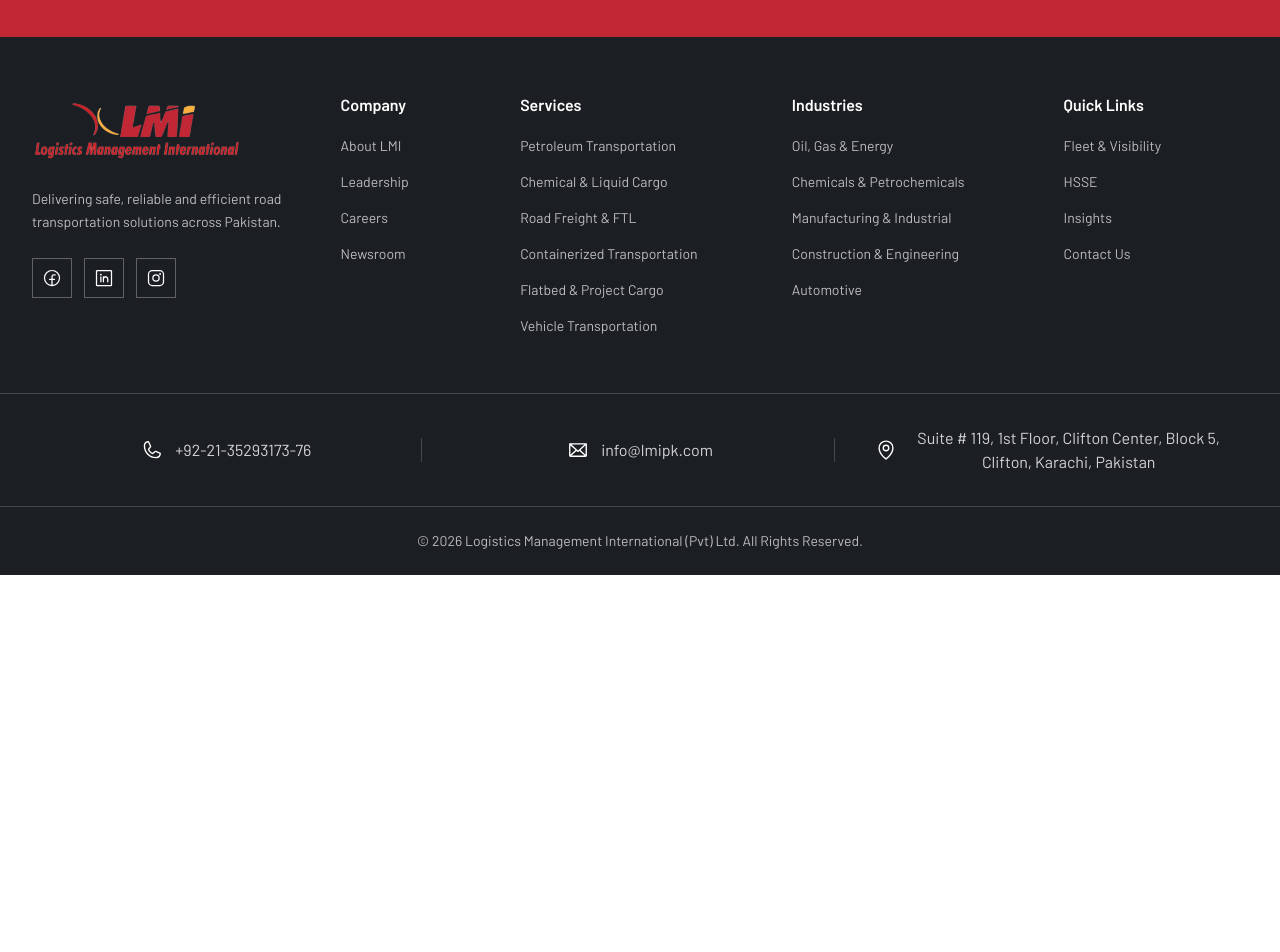
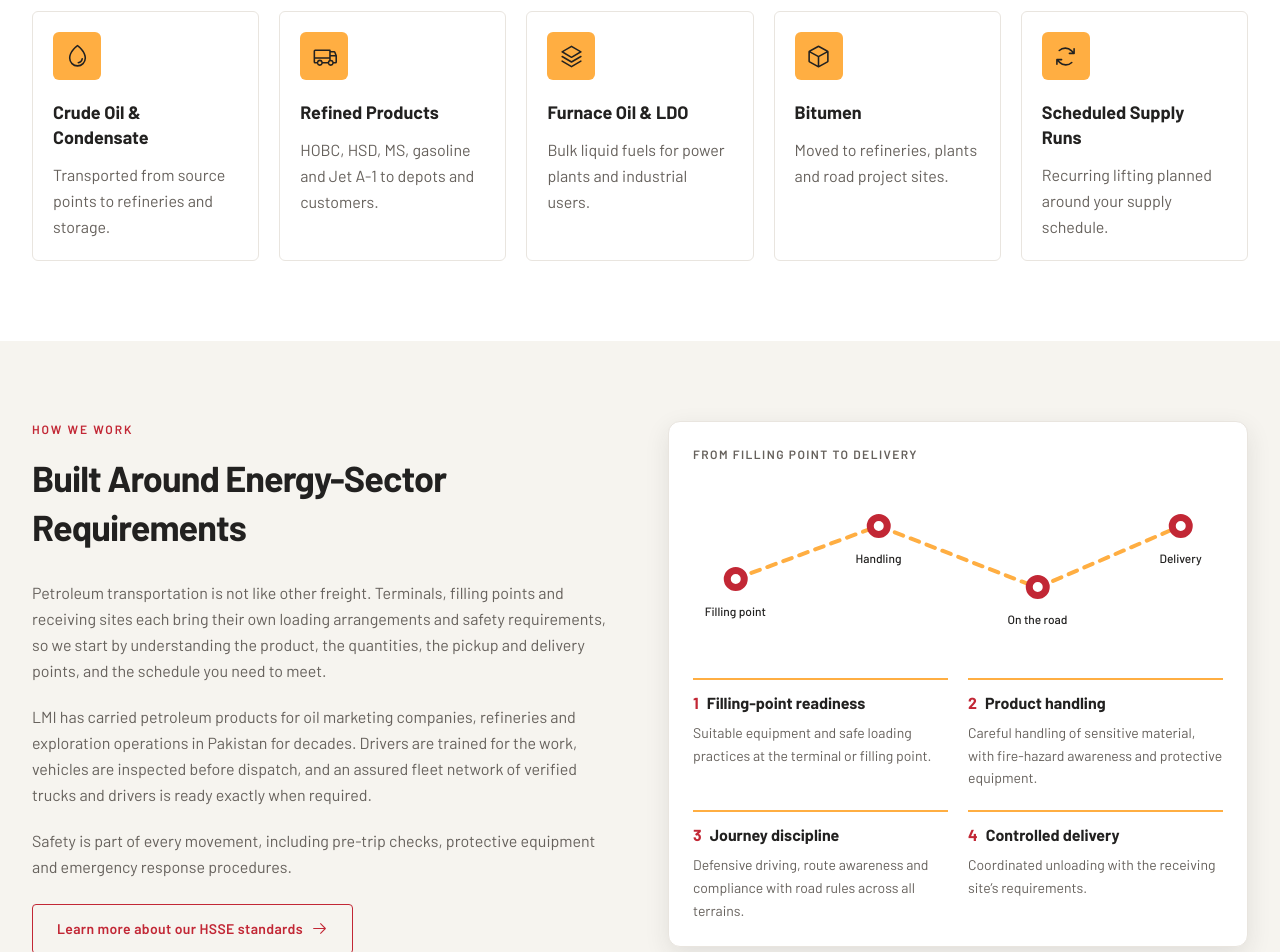
Before and after one commit to abdulrafayb/lmi-website, a React (Vite) app: page /industries/oil-gas-energy in a window 1280 px wide. Shown: the part 840-1792 px from the top of the page. Before the commit the page ends 1415 px from the top, so only its background shows below. Built offline with nearby package versions, Linux system fonts and the light colour scheme; the HTML template or start-up script is replaced by a standard one.

Commit message:
Add energy cargo cards and petroleum handling process section

```diff
--- a/data/Industries/Oil, Gas And Energy.json
+++ b/data/Industries/Oil, Gas And Energy.json
@@ -18,5 +18,73 @@
       "label": "Contact Us Today",
       "path": "/contact-us"
     }
+  },
+  "sectionTwo": {
+    "eyebrow": "What we move",
+    "heading": "Petroleum cargo, moved with care",
+    "cargo": [
+      {
+        "icon": "crude",
+        "heading": "Crude Oil & Condensate",
+        "description": "Transported from source points to refineries and storage."
+      },
+      {
+        "icon": "refined",
+        "heading": "Refined Products",
+        "description": "HOBC, HSD, MS, gasoline and Jet A-1 to depots and customers."
+      },
+      {
+        "icon": "furnace",
+        "heading": "Furnace Oil & LDO",
+        "description": "Bulk liquid fuels for power plants and industrial users."
+      },
+      {
+        "icon": "bitumen",
+        "heading": "Bitumen",
+        "description": "Moved to refineries, plants and road project sites."
+      },
+      {
+        "icon": "supply",
+        "heading": "Scheduled Supply Runs",
+        "description": "Recurring lifting planned around your supply schedule."
+      }
+    ]
+  },
+  "sectionThree": {
+    "eyebrow": "How we work",
+    "heading": "Built Around Energy-Sector Requirements",
+    "paragraphs": [
+      "Petroleum transportation is not like other freight. Terminals, filling points and receiving sites each bring their own loading arrangements and safety requirements, so we start by understanding the product, the quantities, the pickup and delivery points, and the schedule you need to meet.",
+      "LMI has carried petroleum products for oil marketing companies, refineries and exploration operations in Pakistan for decades. Drivers are trained for the work, vehicles are inspected before dispatch, and an assured fleet network of verified trucks and drivers is ready exactly when required.",
+      "Safety is part of every movement, including pre-trip checks, protective equipment and emergency response procedures."
+    ],
+    "action": {
+      "label": "Learn more about our HSSE standards",
+      "path": "/hsse"
+    },
+    "panelHeading": "From filling point to delivery",
+    "stages": ["Filling point", "Handling", "On the road", "Delivery"],
+    "steps": [
+      {
+        "number": "1",
+        "heading": "Filling-point readiness",
+        "description": "Suitable equipment and safe loading practices at the terminal or filling point."
+      },
+      {
+        "number": "2",
+        "heading": "Product handling",
+        "description": "Careful handling of sensitive material, with fire-hazard awareness and protective equipment."
+      },
+      {
+        "number": "3",
+        "heading": "Journey discipline",
+        "description": "Defensive driving, route awareness and compliance with road rules across all terrains."
+      },
+      {
+        "number": "4",
+        "heading": "Controlled delivery",
+        "description": "Coordinated unloading with the receiving site’s requirements."
+      }
+    ]
   }
 }
--- a/src/pages/industries/OilGasAndEnergy.jsx
+++ b/src/pages/industries/OilGasAndEnergy.jsx
@@ -1,10 +1,14 @@
 import SectionOne from "../../sections/industries/oil-gas-and-energy/SectionOne";
+import SectionTwo from "../../sections/industries/oil-gas-and-energy/SectionTwo";
+import SectionThree from "../../sections/industries/oil-gas-and-energy/SectionThree";
 import SectionSeven from "../../sections/industries/oil-gas-and-energy/SectionSeven";
 
 export default function OilGasAndEnergy() {
   return (
     <>
       <SectionOne />
+      <SectionTwo />
+      <SectionThree />
       <SectionSeven />
     </>
   );
--- /dev/null
+++ b/src/sections/industries/oil-gas-and-energy/SectionThree.jsx
@@ -0,0 +1,102 @@
+import { ArrowRight } from "@phosphor-icons/react";
+import Button from "../../../ui/Button";
+import Eyebrow from "../../../ui/Eyebrow";
+import Reveal from "../../../components/Reveal";
+import energyData from "../../../../data/Industries/Oil, Gas And Energy.json";
+
+const { eyebrow, heading, paragraphs, action, panelHeading, stages, steps } =
+  energyData.sectionThree;
+const stagePositions = [
+  "left-[8%] top-[55%]",
+  "left-[35%] top-[25%]",
+  "left-[65%] top-[60%]",
+  "left-[92%] top-[25%]",
+];
+
+export default function SectionThree() {
+  return (
+    <section
+      className="bg-proof-surface py-12 text-center md:py-16 lg:py-20 lg:text-left"
+      aria-labelledby="energy-handling-heading"
+    >
+      <div className="wrapper grid max-w-320 items-start gap-10 lg:grid-cols-2 lg:gap-14">
+        <Reveal>
+          <Eyebrow className="mb-4">{eyebrow}</Eyebrow>
+          <h2
+            id="energy-handling-heading"
+            className="text-hero-heading text-2xl leading-snug font-bold tracking-tight md:text-3xl lg:text-4xl"
+          >
+            {heading}
+          </h2>
+          <div className="text-hero-copy mt-7 space-y-5 text-base leading-relaxed">
+            {paragraphs.map((paragraph) => (
+              <p key={paragraph}>{paragraph}</p>
+            ))}
+          </div>
+          <Button to={action.path} variant="secondary" className="mt-6">
+            {action.label}
+            <ArrowRight size={17} className="shrink-0" aria-hidden="true" />
+          </Button>
+        </Reveal>
+        <Reveal
+          delay={0.1}
+          className="border-trust-border bg-surface min-w-0 rounded-xl border p-5 shadow-[0_0.5rem_1.5rem_var(--color-hero-shadow)] sm:p-6"
+        >
+          <h3
+            id="energy-delivery-stages-heading"
+            className="text-hero-copy text-xs font-semibold tracking-[0.12em] uppercase"
+          >
+            {panelHeading}
+          </h3>
+          <div className="relative mt-5 h-44">
+            <svg
+              viewBox="0 0 100 100"
+              preserveAspectRatio="none"
+              className="stroke-proof-accent absolute inset-0 h-full w-full overflow-visible fill-none"
+              aria-hidden="true"
+            >
+              <polyline
+                points="8,55 35,25 65,60 92,25"
+                strokeWidth="4"
+                strokeDasharray="9 8"
+                strokeLinecap="round"
+                vectorEffect="non-scaling-stroke"
+              />
+            </svg>
+            <ol aria-labelledby="energy-delivery-stages-heading">
+              {stages.map((stage, index) => (
+                <li
+                  key={stage}
+                  className={`absolute w-1/4 -translate-x-1/2 text-center ${stagePositions[index]}`}
+                >
+                  <span
+                    className="border-brand-red bg-surface mx-auto -mt-3 block size-6 rounded-full border-[7px]"
+                    aria-hidden="true"
+                  />
+                  <span className="text-hero-heading mt-3 block text-xs leading-snug font-medium">
+                    {stage}
+                  </span>
+                </li>
+              ))}
+            </ol>
+          </div>
+          <ol className="mt-5 grid grid-cols-1 gap-5 sm:grid-cols-2">
+            {steps.map(({ number, heading, description }) => (
+              <li key={number} className="border-proof-accent border-t-2 pt-3">
+                <h4 className="text-hero-heading text-sm leading-snug font-bold lg:text-base">
+                  <span className="text-brand-red mr-2" aria-hidden="true">
+                    {number}
+                  </span>
+                  {heading}
+                </h4>
+                <p className="text-hero-copy mt-2 text-sm leading-relaxed">
+                  {description}
+                </p>
+              </li>
+            ))}
+          </ol>
+        </Reveal>
+      </div>
+    </section>
+  );
+}
--- /dev/null
+++ b/src/sections/industries/oil-gas-and-energy/SectionTwo.jsx
@@ -0,0 +1,66 @@
+import {
+  Drop,
+  Truck,
+  Stack,
+  Cube,
+  ArrowsClockwise,
+} from "@phosphor-icons/react";
+import Eyebrow from "../../../ui/Eyebrow";
+import Reveal from "../../../components/Reveal";
+import energyData from "../../../../data/Industries/Oil, Gas And Energy.json";
+
+const { eyebrow, heading, cargo } = energyData.sectionTwo;
+const icons = {
+  crude: Drop,
+  refined: Truck,
+  furnace: Stack,
+  bitumen: Cube,
+  supply: ArrowsClockwise,
+};
+
+export default function SectionTwo() {
+  return (
+    <section
+      className="bg-surface py-12 text-center md:py-16 lg:py-20 lg:text-left"
+      aria-labelledby="energy-cargo-heading"
+    >
+      <div className="wrapper max-w-320">
+        <Reveal className="text-center">
+          <Eyebrow className="mb-4">{eyebrow}</Eyebrow>
+          <h2
+            id="energy-cargo-heading"
+            className="text-hero-heading text-2xl leading-snug font-bold tracking-tight md:text-3xl lg:text-4xl"
+          >
+            {heading}
+          </h2>
+        </Reveal>
+        <ul className="mt-9 grid grid-cols-1 gap-5 sm:grid-cols-2 lg:grid-cols-5">
+          {cargo.map(({ icon, heading, description }, index) => {
+            const Icon = icons[icon];
+            return (
+              <Reveal
+                as="li"
+                key={icon}
+                delay={index * 0.05}
+                className="border-trust-border rounded-md border p-5"
+              >
+                <span
+                  className="bg-proof-accent text-hero-heading mx-auto grid size-12 place-items-center rounded-md lg:mx-0"
+                  aria-hidden="true"
+                >
+                  <Icon size={25} />
+                </span>
+                <h3 className="text-hero-heading mt-5 text-lg leading-snug font-bold">
+                  {heading}
+                </h3>
+                <p className="text-hero-copy mt-3 text-sm leading-relaxed lg:text-base">
+                  {description}
+                </p>
+              </Reveal>
+            );
+          })}
+        </ul>
+      </div>
+    </section>
+  );
+}
```
